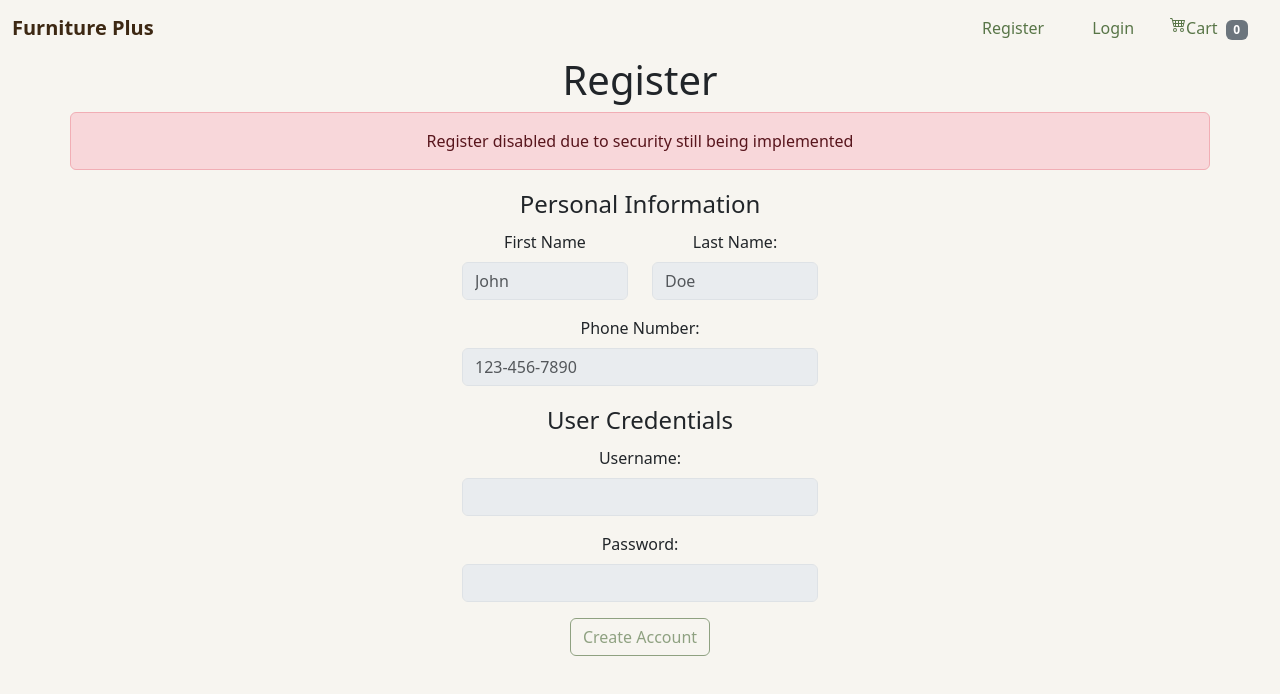
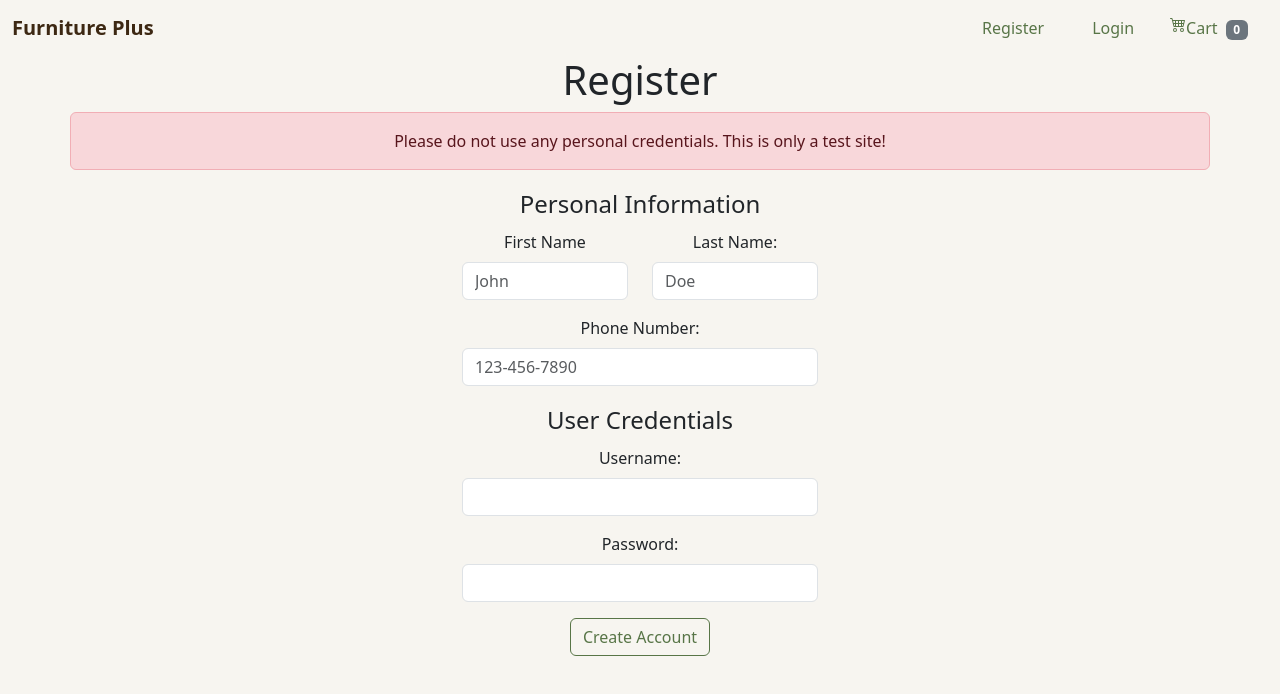
Before and after one commit to albertzeap/furniture-hub-ecommerce, a React (Create React App) app: page /register in a window 1280 px wide. Shown: the top 694 px of the page. Built offline with nearby package versions, Linux system fonts and the light colour scheme; no server answers.

Commit message:
Add bcrypt to passwords

```diff
--- a/package.json
+++ b/package.json
@@ -8,6 +8,8 @@
     "@testing-library/jest-dom": "^5.16.5",
     "@testing-library/react": "^13.4.0",
     "@testing-library/user-event": "^13.5.0",
+    "bcrypt": "^5.1.1",
+    "bcryptjs": "^2.4.3",
     "bootstrap": "^5.3.0-alpha3",
     "bootstrap-icons": "^1.10.5",
     "react": "^18.2.0",
--- a/src/components/ActiveNavbar.js
+++ b/src/components/ActiveNavbar.js
@@ -21,7 +21,6 @@ export const ActiveNavbar = () => {
     }
 
     useEffect(() => {
-        console.log(cart.products.length);
     },[cart]);
 
 
--- a/src/components/Login.js
+++ b/src/components/Login.js
@@ -20,10 +20,7 @@ export const Login = () => {
 
     useEffect(() => {
 
-        if(user === undefined){
-           alert("Invalid Credentials")
-        }
-        else if(user.id > 0){
+        if(user.id > 0){
             alert("Login sucessfull!");
             dispatch(login(user));
             navigate("/");
@@ -34,6 +31,7 @@ export const Login = () => {
 
     const handleLogin = (e) => {
         e.preventDefault();
+
         getUserByCredentials(e.target.username.value, e.target.password.value );
         e.target.username.value = "";
         e.target.password.value = "";
@@ -41,10 +39,23 @@ export const Login = () => {
 
     async function getUserByCredentials(username, password){
 
+        let bcrypt = require('bcryptjs');
+
         const { data, error} = await supabase.from("users").select()
-            .eq('username', username)
-            .eq('password', password);
-        setUser(data[0]);
+            .eq('username', username);
+
+        if(data.length !== 0){
+
+            bcrypt.compare(password, data[0].password, (err, res) => {
+
+                if(res) setUser(data[0]);
+                else alert("Invalid Credentials");
+
+            });
+
+        } else alert("Invalid Credentials");
+
+
 
         if(error){
             console.error("Error fetching user: ", error);
@@ -55,12 +66,7 @@ export const Login = () => {
         <section>
             <div className="container text-center">
                 <div className="row align-items-center">
-                    <h1>Login</h1>
-                    <div class="alert alert-success" role="alert">
-                        <p>To test out site, use the following credentials:</p>
-                        <p>Username: username</p>
-                        <p>Password: password</p>
-                    </div>
+                    <h1 className="pb-4">Login</h1>
                     <div className="col">
 
                     </div>
--- a/src/components/ProductList.js
+++ b/src/components/ProductList.js
@@ -1,6 +1,6 @@
 import React, { useEffect, useState } from "react";
 
-import { useSelector, useDispatch } from 'react-redux'
+import { useDispatch } from 'react-redux'
 import { add } from "../redux/cartSlice";
 
 import Alert from 'react-bootstrap/Alert';
@@ -21,7 +21,6 @@ export const ProductList = () => {
     const [show, setShow] = useState(false);
     const [showProduct, setShowProduct] = useState(false);
 
-    const cart = useSelector((state) => state.cartList);
     const dispatch = useDispatch();
 
     useEffect(()=> {
@@ -36,7 +35,6 @@ export const ProductList = () => {
 
     async function getProducts(){
         const { data } = await supabase.from("products").select();
-        console.log(data)
         setProductList(data);
     }
 
@@ -44,8 +42,6 @@ export const ProductList = () => {
     const addToCart = (product) => {
         setShow(true);
         dispatch(add(product));
-
-        console.log(cart)
     }
 
     return(
--- a/src/components/Register.js
+++ b/src/components/Register.js
@@ -1,4 +1,4 @@
-import React, { useEffect } from "react";
+import React from "react";
 import { supabase } from "../apis/supabaseApi";
 
 import "../styles/theme.css"
@@ -6,16 +6,9 @@ import "../styles/theme.css"
 export const Register = () => {
 
 
-
-    useEffect(() => {
+    const handleRegister = (e) => {
 
 
-
-
-    },[])
-
-
-    const handleRegister = (e) => {
         e.preventDefault();
         let firstName = e.target.fname.value;
         let lastName = e.target.lname.value;
@@ -23,8 +16,13 @@ export const Register = () => {
         let username = e.target.username.value;
         let password = e.target.password.value;
 
+        let bcrypt = require('bcryptjs');
+        let salt = bcrypt.genSaltSync(10);
+        let hashedPassword = bcrypt.hashSync(password, salt);
+        console.log("Password: ", password , hashedPassword);
 
-        createUser(firstName, lastName, pnumber, username, password);
+
+        createUser(firstName, lastName, pnumber, username, hashedPassword);
 
         e.target.fname.value = "";
         e.target.lname.value = "";
@@ -32,6 +30,8 @@ export const Register = () => {
         e.target.username.value = "";
         e.target.password.value = "";
     }
+
+
 
     async function createUser(firstName, lastName, pnumber, username, password){
 
@@ -47,6 +47,7 @@ export const Register = () => {
 
         if(error){
             console.error("Error creating user: ", error);
+            alert("User could not be created.")
         }
 
 
@@ -58,8 +59,8 @@ export const Register = () => {
              <div className="container text-center">
         <div className="row align-items-center">
         <h1>Register</h1>
-        <div class="alert alert-danger" role="alert">
-            Register disabled due to security still being implemented
+        <div className="alert alert-danger" role="alert">
+            Please do not use any personal credentials. This is only a test site!
         </div>
         <div className="col">
 
@@ -74,20 +75,20 @@ export const Register = () => {
                             <div className="col">
                                 <div className="mb-3">
                                     <label className="form-label" htmlFor="fname">First Name</label>
-                                    <input className="form-control" type="text" id="fname" name="fname" pattern="[aA-zZ]+" placeholder="John" disabled/>
+                                    <input className="form-control" type="text" id="fname" name="fname" pattern="[aA-zZ]+" placeholder="John" />
                                 </div>
                             </div>
                             <div className="col">
                                 <div className="mb-3">
                                     <label className="form-label" htmlFor="lname">Last Name:</label>
-                                    <input className="form-control" type="text" id="lname" name="lname" pattern="[aA-zZ]+" placeholder="Doe" disabled/>
+                                    <input className="form-control" type="text" id="lname" name="lname" pattern="[aA-zZ]+" placeholder="Doe" />
                                 </div>
                             </div>
                         </div>
 
                          <div className="mb-3">
                              <label className="form-label" htmlFor="phoneNumber">Phone Number: </label>
-                             <input className="form-control" type="tel" id="phoneNumber" name="phoneNumber" pattern="[0-9]{3}-[0-9]{3}-[0-9]{4}" placeholder="123-456-7890" disabled/>
+                             <input className="form-control" type="tel" id="phoneNumber" name="phoneNumber" pattern="[0-9]{3}-[0-9]{3}-[0-9]{4}" placeholder="123-456-7890" />
                         </div>
 
                     </fieldset>
@@ -95,17 +96,17 @@ export const Register = () => {
                         <legend>User Credentials</legend>
                         <div className="mb-3">
                             <label className="form-label" htmlFor="username">Username:</label>
-                            <input className="form-control" type="text" id="username" name="username" required disabled/>
+                            <input className="form-control" type="text" id="username" name="username" required />
                         </div>
 
                         <div className="mb-3">
                             <label className="form-label" htmlFor="password">Password: </label>
-                            <input className="form-control" type="password" id="password" name="password" required disabled/>
+                            <input className="form-control" type="password" id="password" name="password" required />
                         </div>
                     </fieldset>
 
                     <div className="mb-3">
-                        <input id="registerButton" className="btn btn-outline-primary" type="submit" value="Create Account" disabled/>
+                        <input id="registerButton" className="btn btn-outline-primary" type="submit" value="Create Account" />
                     </div>
                 </form>
             </div>
```
Also changed, not shown: 1 other file (tests, documents, lock files or other folders).
